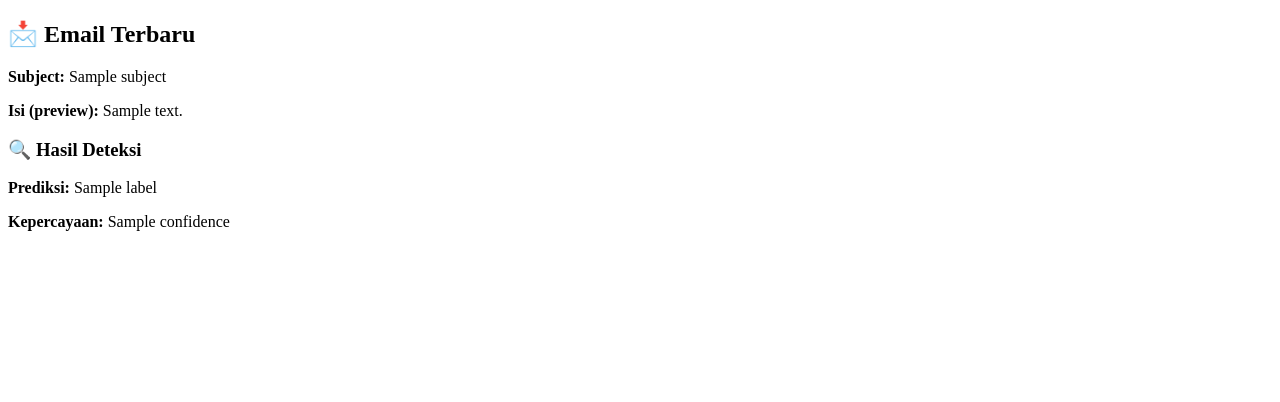
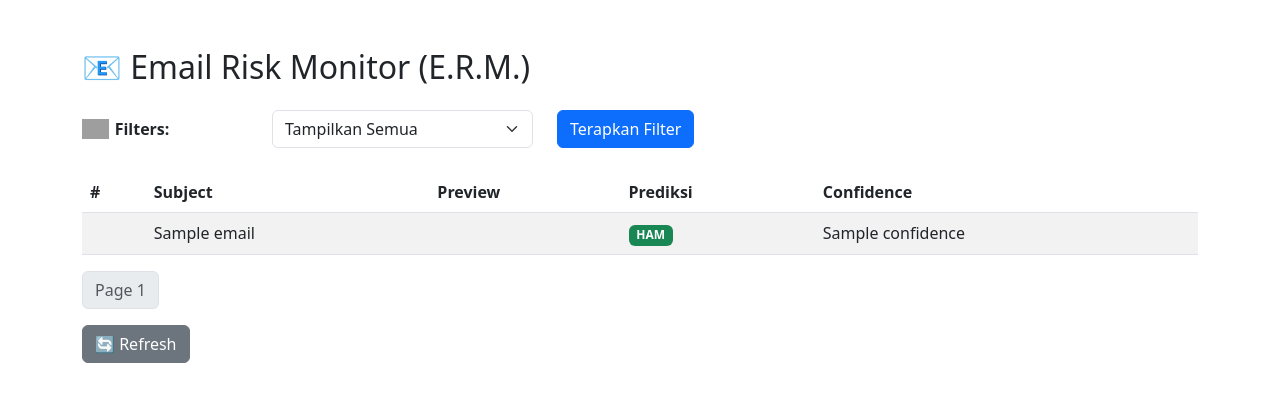
Before and after one commit to Tian7877/Machine-Learning-PMT, a Flask app: template web_app/templates/index.html in a window 1280 px wide. Shown: the top 402 px of the page. Run offline with Flask 3, Linux system fonts and the light colour scheme; the template is opened without the code that fills it: most values are stand-ins (such as "Sample title", 1, 10 or a date in 2020); parts of the project's set-up code (start-up, migrations or seed data) failed here and were passed over; grey boxes are pictures that could not be loaded.

Commit message:
Feat better UI

```diff
--- a/web_app/app.py
+++ b/web_app/app.py
@@ -1,26 +1,51 @@
 import sys
 import os
 sys.path.append(os.path.abspath(os.path.join(os.path.dirname(__file__), "..")))
-from flask import Flask, render_template
+from flask import Flask, render_template, request
 from src.inference import load_model, predict_spam
-from web_app.email_fetcher import fetch_latest_email
+from web_app.email_fetcher import fetch_emails
 
 app = Flask(__name__)
 model, vectorizer = load_model()
 
-# GANTI DENGAN EMAIL DAN APP PASSWORD ASLI
 EMAIL_USER = "asepspakbor444@gmail.com"
-EMAIL_PASS = "kelompok4indeksA"
+EMAIL_PASS = "kmwy hbwb tpyg yusk"
+PER_PAGE = 10
 
 @app.route('/')
 def index():
-    subject, body = fetch_latest_email(EMAIL_USER, EMAIL_PASS)
-    label, prob = predict_spam(body, model, vectorizer)
+    page = int(request.args.get("page", 1))
+    filter_val = request.args.get("filter", "all")
+    offset = (page - 1) * PER_PAGE
+
+    raw_emails = fetch_emails(EMAIL_USER, EMAIL_PASS, limit=PER_PAGE * 2, offset=offset)  # ambil ekstra utk filter
+    processed_emails = []
+    for email_data in raw_emails:
+        label, prob = predict_spam(email_data["body"], model, vectorizer)
+        processed_emails.append({
+            "subject": email_data["subject"],
+            "preview": email_data["preview"],
+            "label": label,
+            "confidence": round(prob, 2)
+        })
+
+    # Filter
+    if filter_val == "spam":
+        processed_emails = [e for e in processed_emails if e["label"] == "SPAM"]
+    elif filter_val == "ham":
+        processed_emails = [e for e in processed_emails if e["label"] == "HAM"]
+
+    # Pagination logic
+    displayed_emails = processed_emails[:PER_PAGE]
+    has_next = len(processed_emails) > PER_PAGE
+
     return render_template("index.html",
-                           subject=subject,
-                           body_preview=body[:300] + "...",
-                           label=label,
-                           confidence=round(prob, 2))
+                           emails=enumerate(displayed_emails),
+                           page=page,
+                           per_page=PER_PAGE,
+                           has_next=has_next,
+                           filter=filter_val)
+
 
 if __name__ == "__main__":
     app.run(debug=True)
--- a/web_app/templates/index.html
+++ b/web_app/templates/index.html
@@ -2,14 +2,96 @@
 <html lang="en">
 <head>
     <meta charset="UTF-8">
-    <title>Spam Detector</title>
+    <meta name="viewport" content="width=device-width, initial-scale=1.0">
+    <title>ERM</title>
+    <link href="https://cdn.jsdelivr.net/npm/bootstrap@5.3.0/dist/css/bootstrap.min.css" rel="stylesheet">
+    <style>
+        .filter-label {
+            font-weight: bold;
+            display: flex;
+            align-items: center;
+            gap: 6px;
+        }
+        .filter-label img {
+            height: 20px;
+        }
+    </style>
 </head>
 <body>
-    <h2>📩 Email Terbaru</h2>
-    <p><strong>Subject:</strong> {{ subject }}</p>
-    <p><strong>Isi (preview):</strong> {{ body_preview }}</p>
-    <h3>🔍 Hasil Deteksi</h3>
-    <p><strong>Prediksi:</strong> {{ label }}</p>
-    <p><strong>Kepercayaan:</strong> {{ confidence }}</p>
+<div class="container mt-5">
+    <h2 class="mb-4">📧 Email Risk Monitor (E.R.M.)</h2>
+
+    <form method="get" class="row mb-4 align-items-center">
+        <div class="col-md-2 d-flex align-items-center">
+            <span class="filter-label">
+                <img src="https://cdn-icons-png.flaticon.com/512/126/126472.png" alt="filter icon">
+                Filters:
+            </span>
+        </div>
+        <div class="col-md-3">
+            <select name="filter" class="form-select">
+                <option value="all" {% if filter == 'all' %}selected{% endif %}>Tampilkan Semua</option>
+                <option value="spam" {% if filter == 'spam' %}selected{% endif %}>Hanya SPAM</option>
+                <option value="ham" {% if filter == 'ham' %}selected{% endif %}>Hanya HAM</option>
+            </select>
+        </div>
+        <div class="col-md-2">
+            <button type="submit" class="btn btn-primary">Terapkan Filter</button>
+        </div>
+    </form>
+
+    <table class="table table-striped">
+        <thead>
+            <tr>
+                <th>#</th>
+                <th>Subject</th>
+                <th>Preview</th>
+                <th>Prediksi</th>
+                <th>Confidence</th>
+            </tr>
+        </thead>
+        <tbody>
+        {% for idx, email in emails %}
+            <tr>
+                <td>{{ idx + 1 + (page-1)*per_page }}</td>
+                <td>{{ email.subject }}</td>
+                <td>{{ email.preview }}</td>
+                <td>
+                    {% if email.label == "SPAM" %}
+                        <span class="badge bg-danger">SPAM</span>
+                    {% else %}
+                        <span class="badge bg-success">HAM</span>
+                    {% endif %}
+                </td>
+                <td>{{ email.confidence }}</td>
+            </tr>
+        {% endfor %}
+        </tbody>
+    </table>
+
+    <nav>
+        <ul class="pagination">
+            {% if page > 1 %}
+            <li class="page-item">
+                <a class="page-link" href="/?page={{ page - 1 }}&filter={{ filter }}">Previous</a>
+            </li>
+            {% endif %}
+
+            <li class="page-item disabled">
+                <span class="page-link">Page {{ page }}</span>
+            </li>
+
+            {% if has_next %}
+            <li class="page-item">
+                <a class="page-link" href="/?page={{ page + 1 }}&filter={{ filter }}">Next</a>
+            </li>
+            {% endif %}
+        </ul>
+    </nav>
+
+    <div class="mt-3">
+        <a href="/" class="btn btn-secondary">🔄 Refresh</a>
+    </div>
+</div>
 </body>
 </html>
```
Also changed, not shown: web_app/email_fetcher.py (+21 -17 lines).
